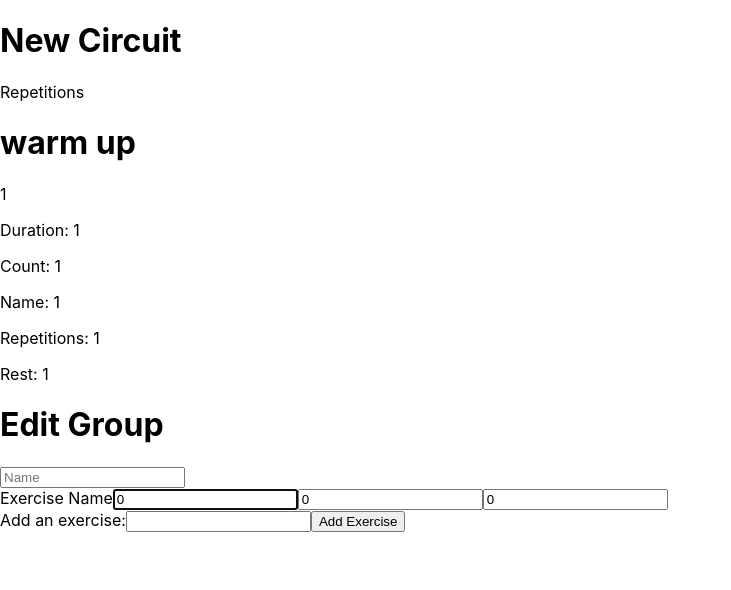
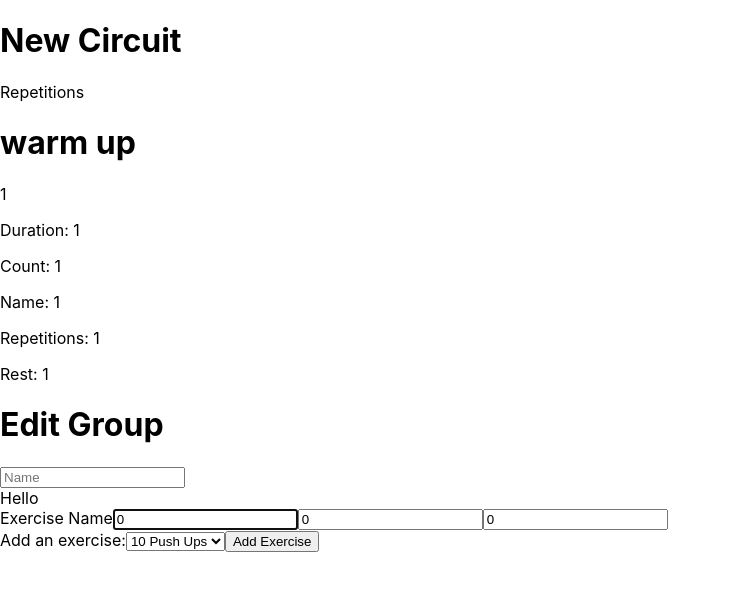
Before and after one commit to kfyh/circuit-training-timer, a React app: page /addcircuit in a window 1280 px wide. Shown: the top 590 px of the page, without its empty margins (0-731 px from the left). Built offline with nearby package versions, Linux system fonts and the light colour scheme.

Commit message:
EditGroupView

```diff
--- a/src/components/creator/CreateCircuitView.tsx
+++ b/src/components/creator/CreateCircuitView.tsx
@@ -49,7 +49,7 @@ export class CreateCircuitView extends React.Component<CreateCircuitViewProps, C
 				{this.state.exerciseGroups.map((group) => {
 					return <GroupView {...group} />;
 				})}
-				<EditGroupView />
+				<EditGroupView exercises={this.props.exercises} />
 			</div>
 		);
 	}
@@ -59,4 +59,9 @@ const mapDispatchToProps = (dispatch: Dispatch<ISelectorAction>) => ({
 	addExercise: (exercise: Exercise) => dispatch(addExercise(exercise)),
 });
 
-export const ConnectedCreateCircuitView = connect(undefined, mapDispatchToProps)(CreateCircuitView);
+const mapStateToProps = (state: ISelectorReducerState) => {
+	return {
+		exercises: state.exercises,
+	};
+};
+export const ConnectedCreateCircuitView = connect(mapStateToProps, mapDispatchToProps)(CreateCircuitView);
--- a/src/components/creator/EditGroupView.tsx
+++ b/src/components/creator/EditGroupView.tsx
@@ -1,29 +1,71 @@
-import React, { ReactElement } from 'react';
+import React, { FormEvent, ReactElement } from 'react';
+import { Exercise } from 'src/types/circuits';
 import { GroupExerciseForm } from './GroupExerciseForm';
 
-type EditGroupViewProps = {
-
+const GroupExerciseView = () => {
+	return <div>Hello</div>;
 };
 
-export class EditGroupView extends React.Component<EditGroupViewProps> {
+type EditGroupViewProps = {
+	exercises: Array<Exercise>;
+};
+
+type EditGroupViewState = {
+	name: string;
+	exercises: Array<{
+		exerciseId: string;
+		exerciseName: string;
+		duration: number;
+		count: number;
+		rest: number;
+	}>;
+	selectedAddExercise: string;
+};
+
+export class EditGroupView extends React.Component<EditGroupViewProps, EditGroupViewState> {
+	constructor(props: EditGroupViewProps) {
+		super(props);
+		this.state = {
+			name: '',
+			exercises: [],
+			selectedAddExercise: '1',
+		};
+	}
+
+	private onAddExercise = (e: FormEvent): void => {
+		e.preventDefault();
+
+		this.setState((state: EditGroupViewState) => {
+			return state;
+		});
+	};
+
+	private onSelectExerciseChange = (e: any): void => {
+		e.preventDefault();
+		console.log(e.target);
+		this.setState((state:EditGroupViewState) => {
+			return {
+				selectedAddExercise: e.target.value,
+			}
+		})
+	}
+
 	public render(): ReactElement {
 		return (
 			<div>
 				<h1>Edit Group</h1>
 				<form id="group_form">
 					<input type="text" placeholder="Name" autoFocus />
+					<GroupExerciseView />
 					<GroupExerciseForm exerciseId="1" onChange={() => {}} />
 					<div>
 						<label htmlFor="exercise">Add an exercise:</label>
-						<input list="exercises" name="exercise" id="exercise" />
-						<datalist id="exercises">
-							<option value="Push Ups" />
-							<option value="Sits Ups" />
-							<option value="Squats" />
-							<option value="Pull Ups" />
-							<option value="Burpies" />
-						</datalist>
-						<button>Add Exercise</button>
+						<select name="exercises" id="exercise" value={this.state.selectedAddExercise} onChange={this.onSelectExerciseChange}>
+							{this.props.exercises.map((exercise) => {
+								return <option value={exercise.id}>{exercise.name}</option>;
+							})}
+						</select>
+						<button onClick={this.onAddExercise}>Add Exercise</button>
 					</div>
 				</form>
 			</div>
```
